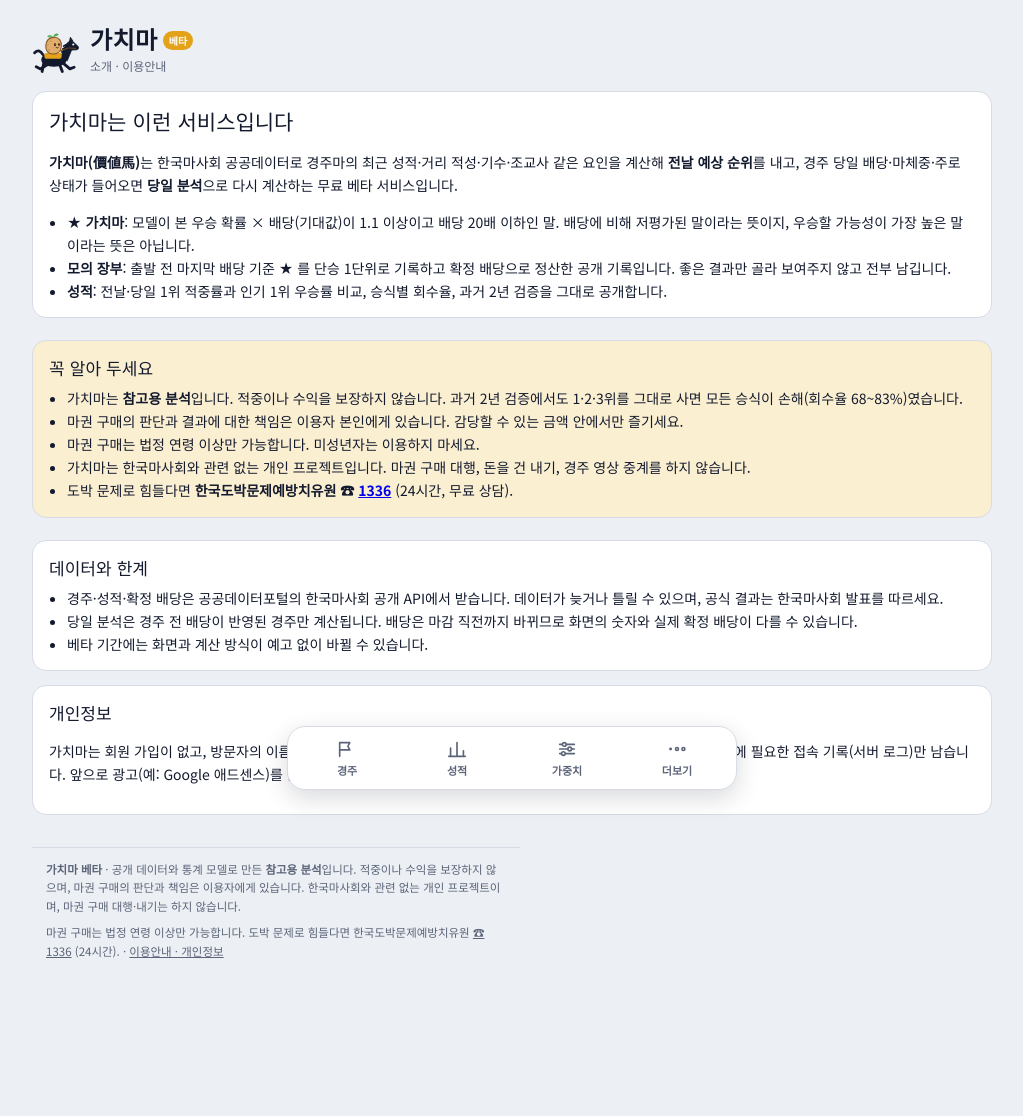
After one commit to kimhyosub/kra-horse-racing, a Spring Boot app: page /about in a window 1280 px wide. The commit adds this page. Shown: the whole page, without its empty margins (128-1151 px from the left). Run offline with Spring Boot 4, Linux system fonts and the light colour scheme; the visitor is signed in with stand-in values (Sample User, id 1); some of the project's set-up classes (security, data sources, template engines, error pages and the like) are left out, and stand-ins take their place; some libraries are stand-ins or nearby versions.

Commit message:
공개 베타: 보기(경주·점수표·성적·가중치·이용안내)는 로그인 없이, 입력·관리만 로그인. 방문자에게 입력자·텔레그램 안내 숨김, 베타 표시, 바닥글 고지(참고용·법정 연령·1336), 이용안내·개인정보 페이지, robots.txt. 비공개로 돌리려면 GACHIMA_PUBLIC_READ=false
Co-Authored-By: Claude Opus 5.5 <noreply@anthropic.com>
Claude-Session: https://claude.ai/code/session_01CpiYfobXKfbhxBD2hrr78E

```diff
--- a/kra-web/src/main/java/com/sub/gachima/web/RaceController.java
+++ b/kra-web/src/main/java/com/sub/gachima/web/RaceController.java
@@ -40,11 +40,15 @@ public class RaceController {
     @GetMapping("/login")
     public String login() { return "login"; }
 
+    /** 소개 · 이용안내 (공개 베타: 책임 있는 이용, 면책, 개인정보) */
+    @GetMapping("/about")
+    public String about() { return "about"; }
+
     /** 가장 최근 경주일의 첫 경주로 */
     @GetMapping("/")
     public String home() {
         Optional<MeetDay> md = raceService.latest();
-        return md.map(m -> "redirect:/r/" + m.getRaceDate() + "/" + m.getMeet() + "/1").orElse("redirect:/admin");
+        return md.map(m -> "redirect:/r/" + m.getRaceDate() + "/" + m.getMeet() + "/1").orElse("redirect:/about");
     }
 
     @GetMapping("/r/{date}/{meet}/{rc}")
--- a/kra-web/src/main/resources/application.yml
+++ b/kra-web/src/main/resources/application.yml
@@ -34,7 +34,7 @@ gachima:
   login:
     user: ${GACHIMA_LOGIN_USER:admin}
     password: ${GACHIMA_LOGIN_PASSWORD:}
-    public-read: ${GACHIMA_PUBLIC_READ:false}
+    public-read: ${GACHIMA_PUBLIC_READ:true}
     # 추가 사용자(입력 가능, 관리 불가) "아이디 = 비밀번호" 파일. 예시: automation/gachima-users.example.properties
     users-file: ${GACHIMA_USERS_FILE:C:/kra-data/gachima-users.properties}
   # 스크린샷 읽기 (Claude API). 키가 없으면 꺼진다
--- a/kra-web/src/main/resources/static/css/gachima.css
+++ b/kra-web/src/main/resources/static/css/gachima.css
@@ -373,3 +373,17 @@ table.pk tr.rec td:first-child{box-shadow:inset 3px 0 0 var(--value)}
 .sc.pools th small{font-weight:400;color:var(--muted)}
 .sc.pools td.lft{white-space:nowrap}
 .hint.warn{color:var(--ink);background:var(--value-soft);border-radius:10px;padding:8px 12px}
+
+/* ---------- 공개 베타 ---------- */
+.logo b .beta{font:700 10px var(--body);font-style:normal;vertical-align:4px;margin-left:5px;padding:2px 6px;border-radius:999px;background:var(--value);color:#fff;letter-spacing:0}
+.foot{margin:18px 0 0;padding:12px 14px;border-top:1px solid var(--line);font-size:11.5px;line-height:1.6;color:var(--muted)}
+.foot p{margin:0 0 4px}
+.foot a{color:inherit}
+.tabbar .sheet a.dim{color:var(--muted);font-size:12px}
+.about .ab{background:var(--paper);border:1px solid var(--line);border-radius:14px;padding:14px 16px}
+.about .ab h1{font:400 21px var(--display);margin:0 0 8px}
+.about .ab h2{font:400 17px var(--display);margin:0 0 6px}
+.about .ab p,.about .ab li{font-size:14px;line-height:1.65}
+.about .ab ul{margin:6px 0 0;padding-left:18px}
+.about .ab.warn{background:var(--value-soft);color:var(--ink)}
+.about .ab.warn li{color:var(--ink)}
--- /dev/null
+++ b/kra-web/src/main/resources/static/robots.txt
@@ -0,0 +1,4 @@
+User-agent: *
+Disallow: /admin
+Disallow: /login
+Allow: /
--- /dev/null
+++ b/kra-web/src/main/resources/templates/about.html
@@ -0,0 +1,65 @@
+<!DOCTYPE html>
+<html lang="ko" xmlns:th="http://www.thymeleaf.org" xmlns:sec="http://www.thymeleaf.org/extras/spring-security">
+<head>
+  <meta charset="utf-8">
+  <meta name="viewport" content="width=device-width, initial-scale=1, viewport-fit=cover">
+  <title>가치마 · 소개 · 이용안내</title>
+  <meta name="description" content="가치마: 한국 경마 전날 예상과 당일 배당 분석을 공개 기록과 함께 보여주는 무료 베타 서비스">
+  <link rel="stylesheet" href="https://fonts.googleapis.com/css2?family=Black+Han+Sans&family=Noto+Sans+KR:wght@400;500;700&family=JetBrains+Mono:wght@500;700&display=swap">
+  <link rel="icon" type="image/svg+xml" th:href="@{/favicon.svg}">
+  <!-- 휴대폰 홈 화면에 추가하면 앱처럼 (PWA) -->
+  <link rel="manifest" th:href="@{/manifest.json}">
+  <link rel="apple-touch-icon" th:href="@{/icons/apple-touch-icon.png}">
+  <meta name="apple-mobile-web-app-capable" content="yes">
+  <meta name="mobile-web-app-capable" content="yes">
+  <meta name="apple-mobile-web-app-title" content="가치마">
+  <meta name="apple-mobile-web-app-status-bar-style" content="default">
+  <meta name="theme-color" content="#fbefd2">
+  <link rel="stylesheet" th:href="@{/css/gachima.css}">
+</head>
+<body>
+<div class="wrap about">
+  <header th:replace="~{fragments :: topbar('소개 · 이용안내')}"></header>
+
+  <section class="ab">
+    <h1>가치마는 이런 서비스입니다</h1>
+    <p><b>가치마(價値馬)</b>는 한국마사회 공공데이터로 경주마의 최근 성적·거리 적성·기수·조교사 같은 요인을 계산해
+      <b>전날 예상 순위</b>를 내고, 경주 당일 배당·마체중·주로 상태가 들어오면 <b>당일 분석</b>으로 다시 계산하는 무료 베타 서비스입니다.</p>
+    <ul>
+      <li><b>★ 가치마</b>: 모델이 본 우승 확률 × 배당(기대값)이 1.1 이상이고 배당 20배 이하인 말. 배당에 비해 저평가된 말이라는 뜻이지, 우승할 가능성이 가장 높은 말이라는 뜻은 아닙니다.</li>
+      <li><b>모의 장부</b>: 출발 전 마지막 배당 기준 ★ 를 단승 1단위로 기록하고 확정 배당으로 정산한 공개 기록입니다. 좋은 결과만 골라 보여주지 않고 전부 남깁니다.</li>
+      <li><b>성적</b>: 전날·당일 1위 적중률과 인기 1위 우승률 비교, 승식별 회수율, 과거 2년 검증을 그대로 공개합니다.</li>
+    </ul>
+  </section>
+
+  <section class="ab warn">
+    <h2>꼭 알아 두세요</h2>
+    <ul>
+      <li>가치마는 <b>참고용 분석</b>입니다. 적중이나 수익을 보장하지 않습니다. 과거 2년 검증에서도 1·2·3위를 그대로 사면 모든 승식이 손해(회수율 68~83%)였습니다.</li>
+      <li>마권 구매의 판단과 결과에 대한 책임은 이용자 본인에게 있습니다. 감당할 수 있는 금액 안에서만 즐기세요.</li>
+      <li>마권 구매는 법정 연령 이상만 가능합니다. 미성년자는 이용하지 마세요.</li>
+      <li>가치마는 한국마사회와 관련 없는 개인 프로젝트입니다. 마권 구매 대행, 돈을 건 내기, 경주 영상 중계를 하지 않습니다.</li>
+      <li>도박 문제로 힘들다면 <b>한국도박문제예방치유원 ☎ <a href="tel:1336">1336</a></b> (24시간, 무료 상담).</li>
+    </ul>
+  </section>
+
+  <section class="ab">
+    <h2>데이터와 한계</h2>
+    <ul>
+      <li>경주·성적·확정 배당은 공공데이터포털의 한국마사회 공개 API에서 받습니다. 데이터가 늦거나 틀릴 수 있으며, 공식 결과는 한국마사회 발표를 따르세요.</li>
+      <li>당일 분석은 경주 전 배당이 반영된 경주만 계산됩니다. 배당은 마감 직전까지 바뀌므로 화면의 숫자와 실제 확정 배당이 다를 수 있습니다.</li>
+      <li>베타 기간에는 화면과 계산 방식이 예고 없이 바뀔 수 있습니다.</li>
+    </ul>
+  </section>
+
+  <section class="ab">
+    <h2>개인정보</h2>
+    <p>가치마는 회원 가입이 없고, 방문자의 이름·연락처 같은 개인정보를 받지 않습니다. 운영자 로그인용 쿠키와 서비스 운영에 필요한 접속 기록(서버 로그)만 남습니다.
+      앞으로 광고(예: Google 애드센스)를 붙이면 광고 업체가 쿠키를 쓸 수 있으며, 그때 이 안내를 고칩니다.</p>
+  </section>
+
+  <footer th:replace="~{fragments :: foot}"></footer>
+  <nav th:replace="~{fragments :: tabbar('about')}"></nav>
+</div>
+</body>
+</html>
--- a/kra-web/src/main/resources/templates/fragments.html
+++ b/kra-web/src/main/resources/templates/fragments.html
@@ -92,9 +92,16 @@
 <!-- 위: 로고와 지금 화면 이름만 -->
 <header th:fragment="topbar(sub)" class="topbar">
   <a class="logo" th:href="@{/}"><svg th:replace="~{fragments :: logo}"></svg>
-    <div><b>가치마</b><small th:text="${sub}">전날 예상하고, 당일 배당으로 다시 읽는 경마 분석</small></div></a>
+    <div><b>가치마<i class="beta">베타</i></b><small th:text="${sub}">전날 예상하고, 당일 배당으로 다시 읽는 경마 분석</small></div></a>
 </header>
 
+<!-- 바닥글: 공개 베타 고지 -->
+<footer th:fragment="foot" class="foot">
+  <p><b>가치마 베타</b> · 공개 데이터와 통계 모델로 만든 <b>참고용 분석</b>입니다. 적중이나 수익을 보장하지 않으며, 마권 구매의 판단과 책임은 이용자에게 있습니다.
+    한국마사회와 관련 없는 개인 프로젝트이며, 마권 구매 대행·내기는 하지 않습니다.</p>
+  <p>마권 구매는 법정 연령 이상만 가능합니다. 도박 문제로 힘들다면 한국도박문제예방치유원 <a href="tel:1336">☎ 1336</a> (24시간).
+    · <a th:href="@{/about}">이용안내 · 개인정보</a></p>
+</footer>
 <!-- 아래 탭 바: 경주 · 성적 · 가중치 · 더보기(아이디, 관리, 로그아웃) -->
 <nav th:fragment="tabbar(active)" class="tabbar" aria-label="메뉴">
   <a th:href="@{/}" th:classappend="${active == 'race'} ? 'on'" th:attr="aria-current=${active == 'race'}">
@@ -106,9 +113,13 @@
   <details class="more" th:classappend="${active == 'admin'} ? 'on'">
     <summary><svg viewBox="0 0 24 24" aria-hidden="true"><circle cx="5" cy="12" r="1.6" /><circle cx="12" cy="12" r="1.6" /><circle cx="19" cy="12" r="1.6" /></svg><span>더보기</span></summary>
     <div class="sheet">
-      <b sec:authentication="name">아이디</b>
-      <a sec:authorize="hasRole('ADMIN')" th:href="@{/admin}">관리 · 불러오기 · 자동 수집</a>
-      <form method="post" th:action="@{/logout}"><button type="submit">로그아웃</button></form>
+      <a th:href="@{/about}">소개 · 이용안내</a>
+      <th:block sec:authorize="isAuthenticated()">
+        <b sec:authentication="name">아이디</b>
+        <a sec:authorize="hasRole('ADMIN')" th:href="@{/admin}">관리 · 불러오기 · 자동 수집</a>
+        <form method="post" th:action="@{/logout}"><button type="submit">로그아웃</button></form>
+      </th:block>
+      <a sec:authorize="!isAuthenticated()" class="dim" th:href="@{/login}">관리자 로그인</a>
     </div>
   </details>
 </nav>
--- a/kra-web/src/main/resources/templates/model.html
+++ b/kra-web/src/main/resources/templates/model.html
@@ -36,6 +36,7 @@
     <section th:replace="~{fragments :: weights(${pre})}"></section>
     <section th:replace="~{fragments :: weights(${day})}"></section>
   </div>
+  <footer th:replace="~{fragments :: foot}"></footer>
   <nav th:replace="~{fragments :: tabbar('model')}"></nav>
 </div>
 </body>
--- a/kra-web/src/main/resources/templates/score.html
+++ b/kra-web/src/main/resources/templates/score.html
@@ -70,6 +70,7 @@
     </table>
   </div>
   <p class="hint" th:unless="${t.scored}">당일 배당을 넣으면 당일%, 배당, 기대값 열이 생깁니다.</p>
+  <footer th:replace="~{fragments :: foot}"></footer>
   <nav th:replace="~{fragments :: tabbar('race')}"></nav>
 </div>
 <script>
```
Also changed, not shown: kra-web/src/main/java/com/sub/gachima/config/SecurityConfig.java (+5 -4 lines), kra-web/src/main/resources/templates/race.html (+6 -3 lines), kra-web/src/main/resources/templates/stats.html (+5 -4 lines), 2 other files.
